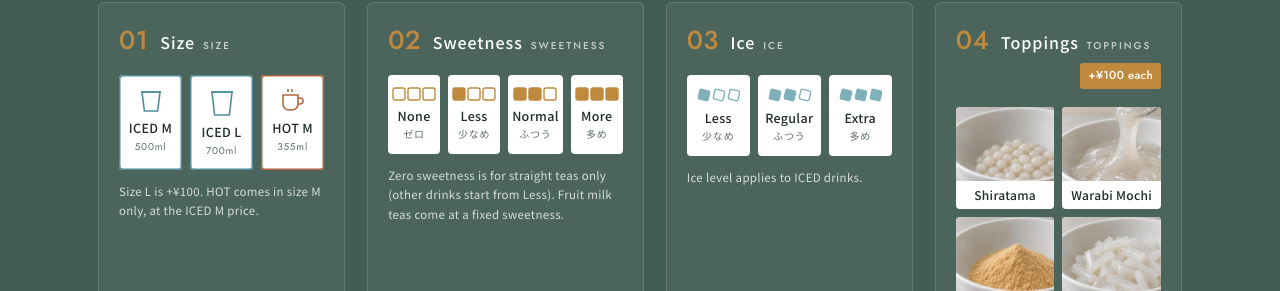
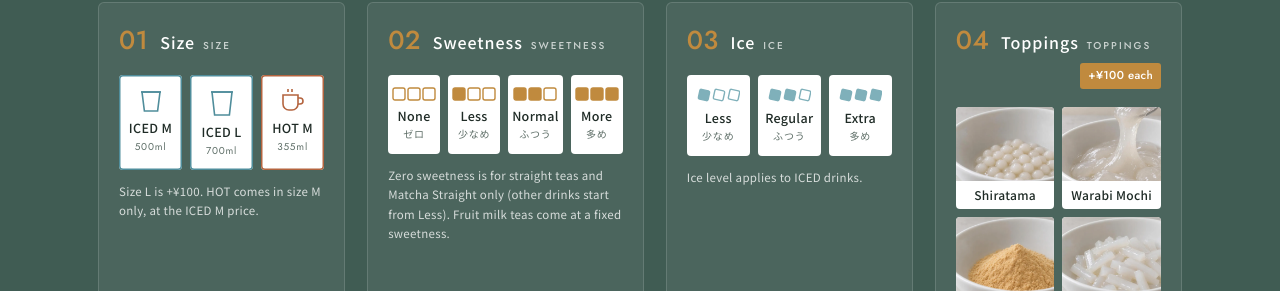
Before and after one commit to takayukihirano/takayukihirano.github.io, a plain HTML site: page index.html in a window 1280 px wide. Shown: the part 7189-7480 px from the top of the page. Drawn offline with Linux system fonts and the light colour scheme.

Commit message:
甘さゼロを抹茶ストレートでも選べる表記に（11/18夜 平野さん指示）
Co-Authored-By: Claude Opus 5.5 <noreply@anthropic.com>

```diff
--- a/index.html
+++ b/index.html
@@ -750,7 +750,7 @@
           <div class="opt"><svg width="44" height="14" viewBox="0 0 44 14" aria-hidden="true"><rect x="1" y="1" width="12" height="12" rx="2" fill="#C08A3E" stroke="#C08A3E" stroke-width="1.4"/><rect x="16" y="1" width="12" height="12" rx="2" fill="#C08A3E" stroke="#C08A3E" stroke-width="1.4"/><rect x="31" y="1" width="12" height="12" rx="2" fill="none" stroke="#C08A3E" stroke-width="1.4"/></svg><b><span class="ja">ふつう</span><span class="en">Normal</span></b><span class="v"><span class="ja">Normal</span><span class="en">ふつう</span></span></div>
           <div class="opt"><svg width="44" height="14" viewBox="0 0 44 14" aria-hidden="true"><rect x="1" y="1" width="12" height="12" rx="2" fill="#C08A3E" stroke="#C08A3E" stroke-width="1.4"/><rect x="16" y="1" width="12" height="12" rx="2" fill="#C08A3E" stroke="#C08A3E" stroke-width="1.4"/><rect x="31" y="1" width="12" height="12" rx="2" fill="#C08A3E" stroke="#C08A3E" stroke-width="1.4"/></svg><b><span class="ja">多め</span><span class="en">More</span></b><span class="v"><span class="ja">More</span><span class="en">多め</span></span></div>
         </div>
-        <p class="step-note"><span class="ja">甘さゼロはストレートのお茶だけお選びいただけます（ほかは「少なめ」から）。フルーツミルクティーは甘さをお選びいただけません。</span><span class="en">Zero sweetness is for straight teas only (other drinks start from Less). Fruit milk teas come at a fixed sweetness.</span></p>
+        <p class="step-note"><span class="ja">甘さゼロはストレートのお茶と抹茶ストレートだけお選びいただけます（ほかは「少なめ」から）。フルーツミルクティーは甘さをお選びいただけません。</span><span class="en">Zero sweetness is for straight teas and Matcha Straight only (other drinks start from Less). Fruit milk teas come at a fixed sweetness.</span></p>
       </div>
 
       <div class="step">
```
